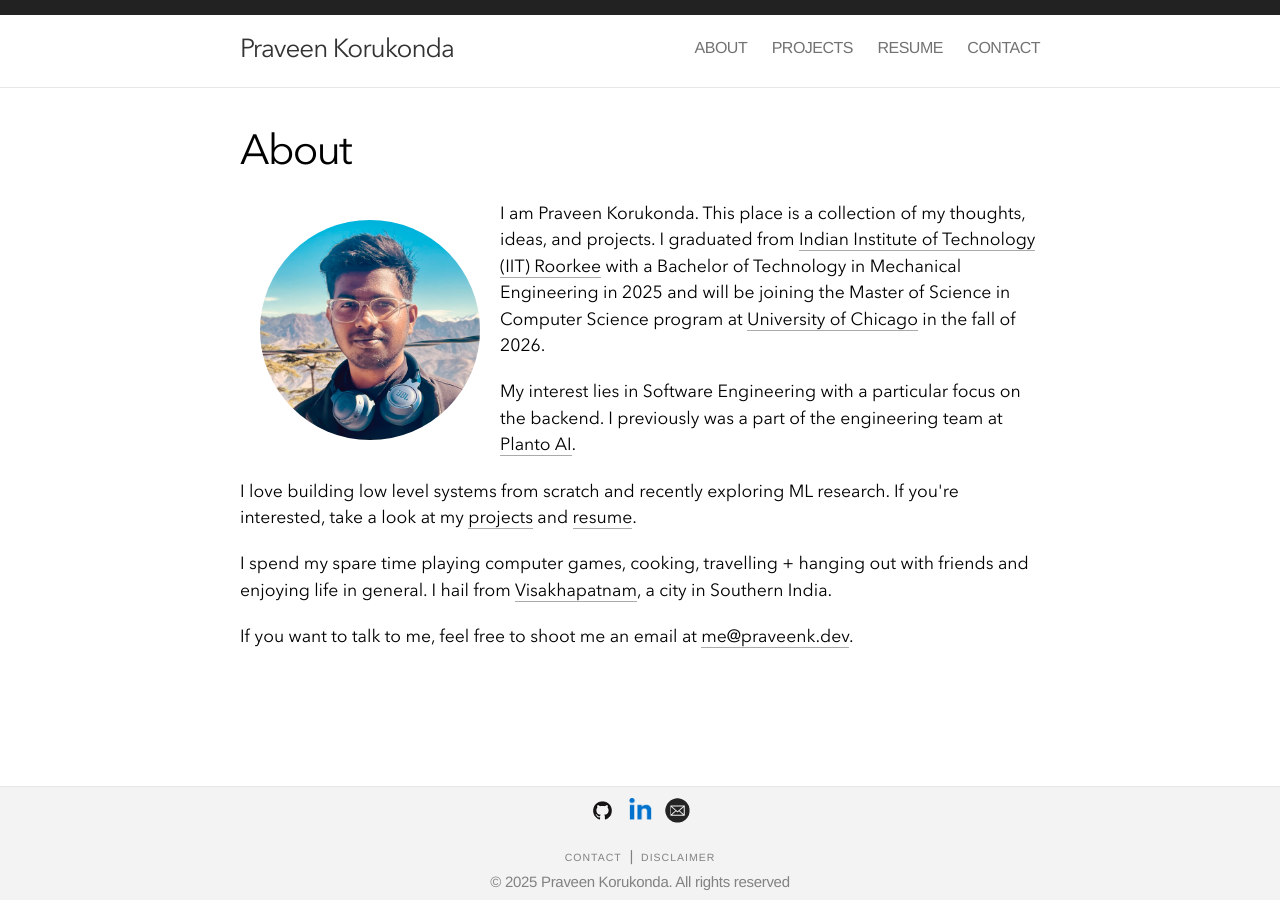
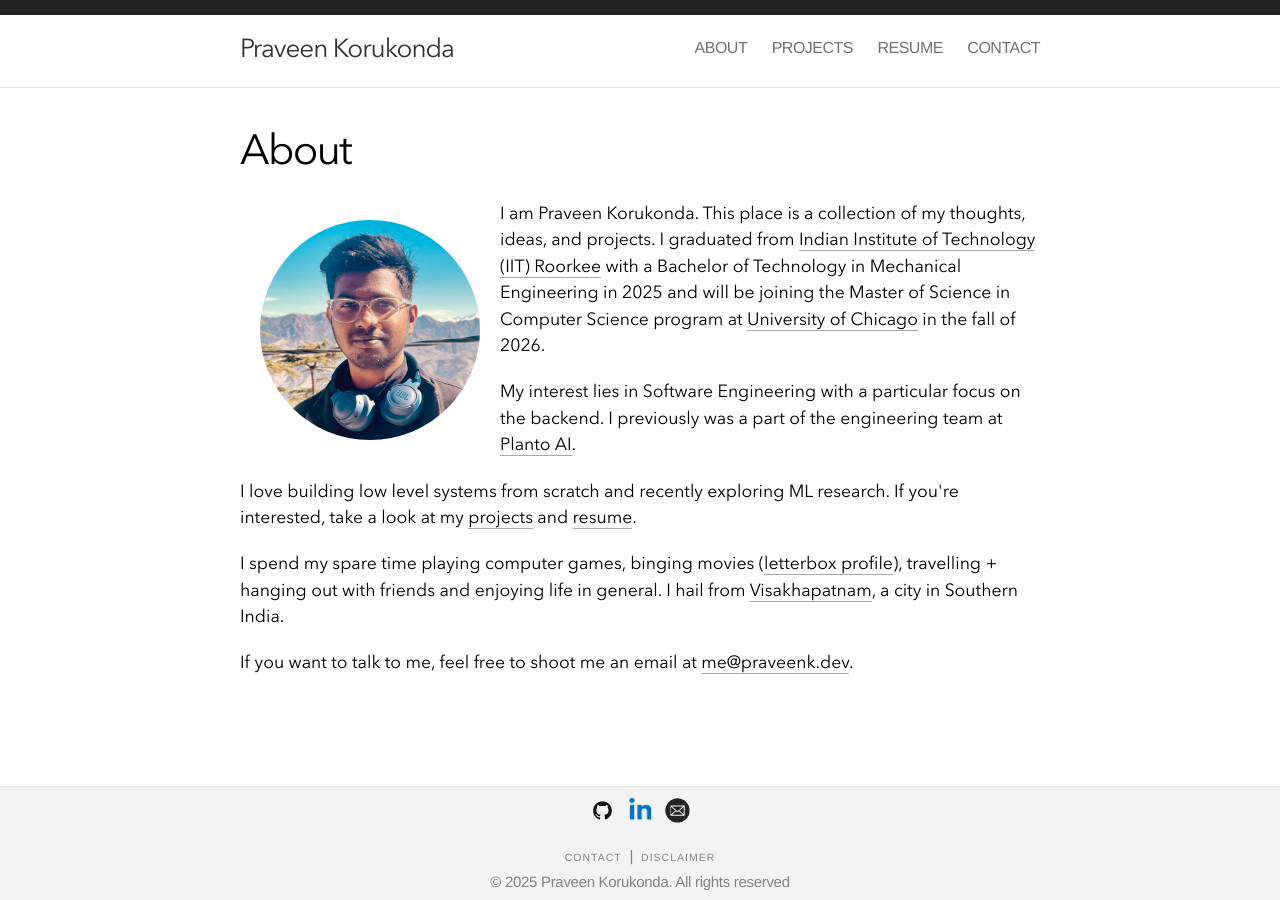
Before and after one commit to kpraveenkumar19/kpraveenkumar19.github.io, a Jekyll site: the page built from index.html, in a window 1280 px wide. Built offline with Jekyll 4.4.1, drawn with Linux system fonts in a browser that asks for light colours; nearby versions of some CDN libraries.

Commit message:
Add Letterboxd profile link and update hobbies in bio.
Replace cooking with movie watching on the home and about pages.

Co-authored-by: Cursor <cursoragent@cursor.com>

```diff
--- a/about.html
+++ b/about.html
@@ -18,7 +18,7 @@ title: About
     I love building low level systems from scratch and recently exploring ML research. If you're interested, take a look at my <a href="https://praveenk.dev/projects" target="_blank" rel="noopener noreferrer">projects</a> and <a href="https://praveenk.dev/resume.pdf" target="_blank" rel="noopener noreferrer">resume</a>.
   </p>
   <p>
-    I spend my spare time playing computer games, cooking, travelling + hanging out with friends and enjoying life in general. I hail from <a href="https://www.google.com/maps/place/Visakhapatnam,+Andhra+Pradesh/@17.7378282,82.9329317,143989m/data=!3m2!1e3!4b1!4m6!3m5!1s0x3a39431389e6973f:0x92d9c20395498468!8m2!3d17.6973801!4d83.2990254!16zL20vMDFqbXBm?entry=ttu&g_ep=EgoyMDI1MTEyMy4xIKXMDSoASAFQAw%3D%3D" target="_blank" rel="noopener noreferrer">Visakhapatnam</a>, a city in Southern India.
+    I spend my spare time playing computer games, binging movies (<a href="https://letterboxd.com/BuriBuriZaimon/" target="_blank" rel="noopener noreferrer">letterbox profile</a>), travelling + hanging out with friends and enjoying life in general. I hail from <a href="https://www.google.com/maps/place/Visakhapatnam,+Andhra+Pradesh/@17.7378282,82.9329317,143989m/data=!3m2!1e3!4b1!4m6!3m5!1s0x3a39431389e6973f:0x92d9c20395498468!8m2!3d17.6973801!4d83.2990254!16zL20vMDFqbXBm?entry=ttu&g_ep=EgoyMDI1MTEyMy4xIKXMDSoASAFQAw%3D%3D" target="_blank" rel="noopener noreferrer">Visakhapatnam</a>, a city in Southern India.
   </p>
   <p>
     If you want to talk to me, feel free to shoot me an email at <a href="mailto:me@praveenk.dev" target="_blank" rel="noopener noreferrer">me@praveenk.dev</a>.
--- a/index.html
+++ b/index.html
@@ -17,7 +17,7 @@ layout: default
     I love building low level systems from scratch and recently exploring ML research. If you're interested, take a look at my <a href="https://praveenk.dev/projects" target="_blank" rel="noopener noreferrer">projects</a> and <a href="https://praveenk.dev/resume.pdf" target="_blank" rel="noopener noreferrer">resume</a>.
   </p>
   <p>
-    I spend my spare time playing computer games, cooking, travelling + hanging out with friends and enjoying life in general. I hail from <a href="https://www.google.com/maps/place/Visakhapatnam,+Andhra+Pradesh/@17.7378282,82.9329317,143989m/data=!3m2!1e3!4b1!4m6!3m5!1s0x3a39431389e6973f:0x92d9c20395498468!8m2!3d17.6973801!4d83.2990254!16zL20vMDFqbXBm?entry=ttu&g_ep=EgoyMDI1MTEyMy4xIKXMDSoASAFQAw%3D%3D" target="_blank" rel="noopener noreferrer">Visakhapatnam</a>, a city in Southern India.
+    I spend my spare time playing computer games, binging movies (<a href="https://letterboxd.com/BuriBuriZaimon/" target="_blank" rel="noopener noreferrer">letterbox profile</a>), travelling + hanging out with friends and enjoying life in general. I hail from <a href="https://www.google.com/maps/place/Visakhapatnam,+Andhra+Pradesh/@17.7378282,82.9329317,143989m/data=!3m2!1e3!4b1!4m6!3m5!1s0x3a39431389e6973f:0x92d9c20395498468!8m2!3d17.6973801!4d83.2990254!16zL20vMDFqbXBm?entry=ttu&g_ep=EgoyMDI1MTEyMy4xIKXMDSoASAFQAw%3D%3D" target="_blank" rel="noopener noreferrer">Visakhapatnam</a>, a city in Southern India.
   </p>
   <p>
     If you want to talk to me, feel free to shoot me an email at <a href="mailto:me@praveenk.dev" target="_blank" rel="noopener noreferrer">me@praveenk.dev</a>.
```
